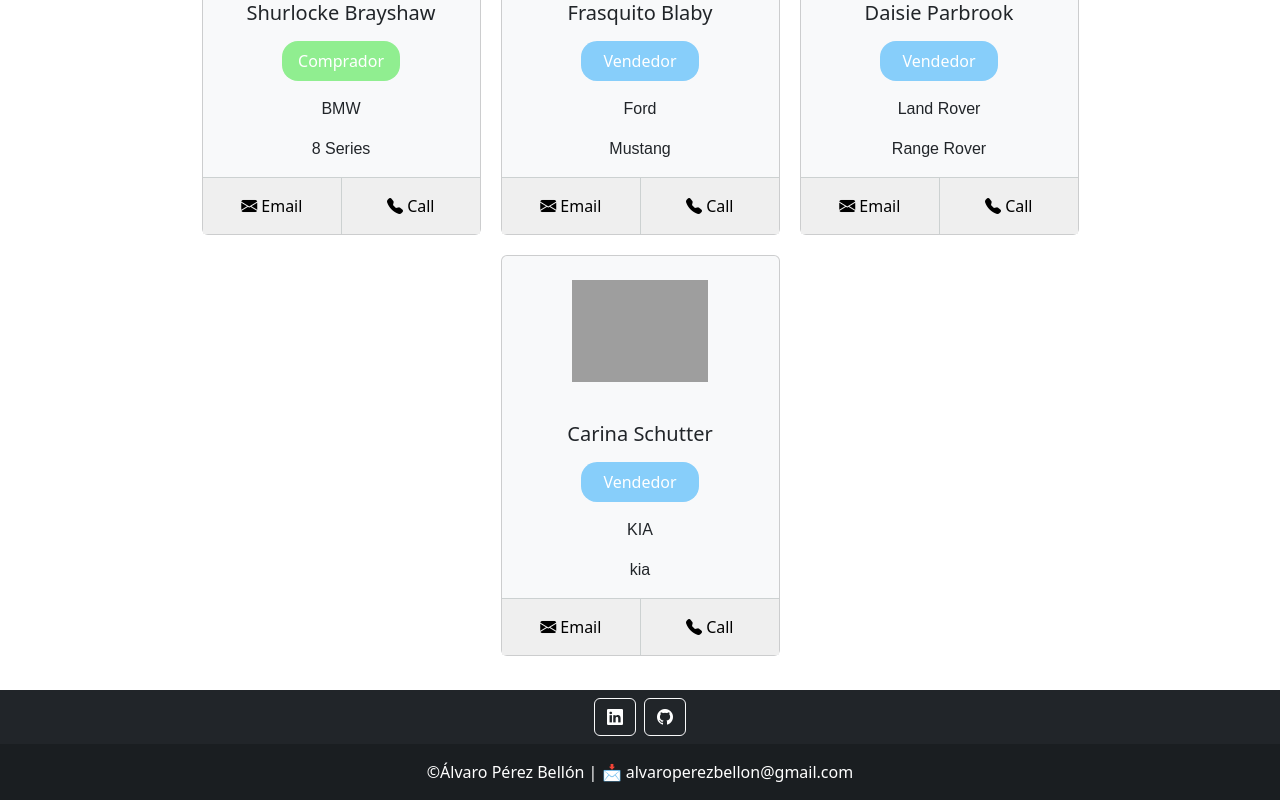
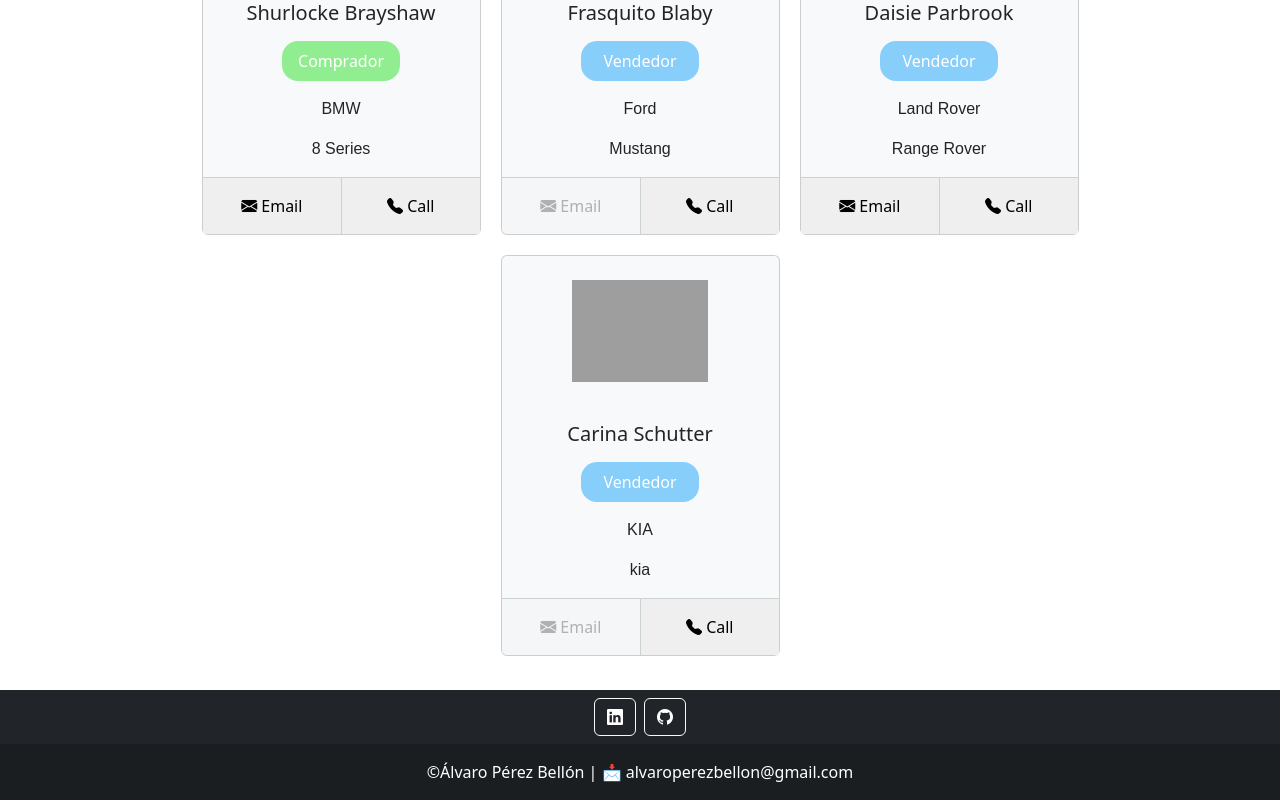
Before and after one commit to aperezbelldvp/AytecDigital, a Vue app: page / in a window 1280 px wide. Shown: the part 738-1538 px from the top of the page. Built offline with nearby package versions, Linux system fonts and the light colour scheme; grey boxes are pictures that could not be loaded.

Commit message:
Proyecto terminado. Añadida desactivación de botones email and call.

```diff
--- a/src/components/card.vue
+++ b/src/components/card.vue
@@ -23,10 +23,10 @@
 
         <!-- Card Footer -->
         <div class="row row-cols-2">
-            <button class="col" @click="mail">
+            <button class="col" :disabled="!contact.email" @click="mail">
                 <i class="bi bi-envelope-fill"></i> Email
             </button>
-            <button class="col vertical-line" @click="call">
+            <button class="col vertical-line" :disabled="!contact.phone" @click="call">
                 <i class="bi bi-telephone-fill"></i> Call
             </button>
         </div>
--- a/src/components/footer-web.vue
+++ b/src/components/footer-web.vue
@@ -27,12 +27,6 @@
     <!-- Fin Footer -->
 </template>
 
-<script>
-export default {
-
-}
-</script>
-
 <style scoped>
 a {
     text-decoration: none;
--- a/src/components/header-web.vue
+++ b/src/components/header-web.vue
@@ -3,12 +3,6 @@
         <h1>AytecDigtal</h1>
     </div>
 </template>
-
-<script>
-export default {
-
-}
-</script>
 
 <style scoped>
 .header {
```
